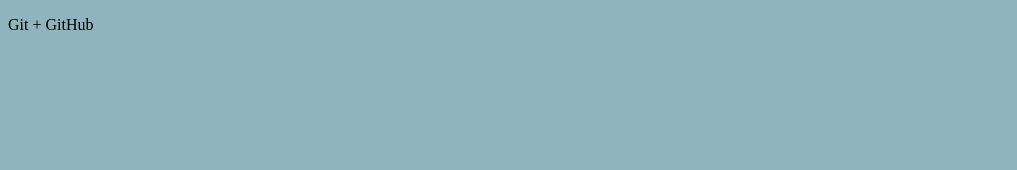
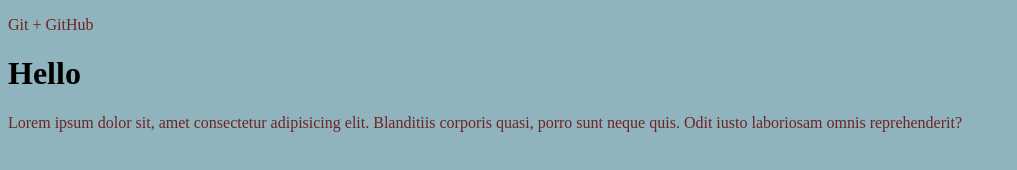
Before and after one commit to veronikayeromina/gittest, a plain HTML site: page index.html in a window 1280 px wide. Shown: the whole page, without its empty margins (0-1017 px from the left). Drawn offline with Linux system fonts and the light colour scheme.

Commit message:
our first changes

```diff
--- a/css/main.css
+++ b/css/main.css
@@ -1,3 +1,11 @@
 body {
   background-color: #5d93a0af;
 }
+
+p {
+  color: #702323;
+}
+
+h2 {
+  font-size: 50px;
+}
--- a/index.html
+++ b/index.html
@@ -8,5 +8,11 @@
   </head>
   <body>
     <p>Git + GitHub</p>
+    <h1>Hello</h1>
+    <p>
+      Lorem ipsum dolor sit, amet consectetur adipisicing elit. Blanditiis
+      corporis quasi, porro sunt neque quis. Odit iusto laboriosam omnis
+      reprehenderit?
+    </p>
   </body>
 </html>
```
